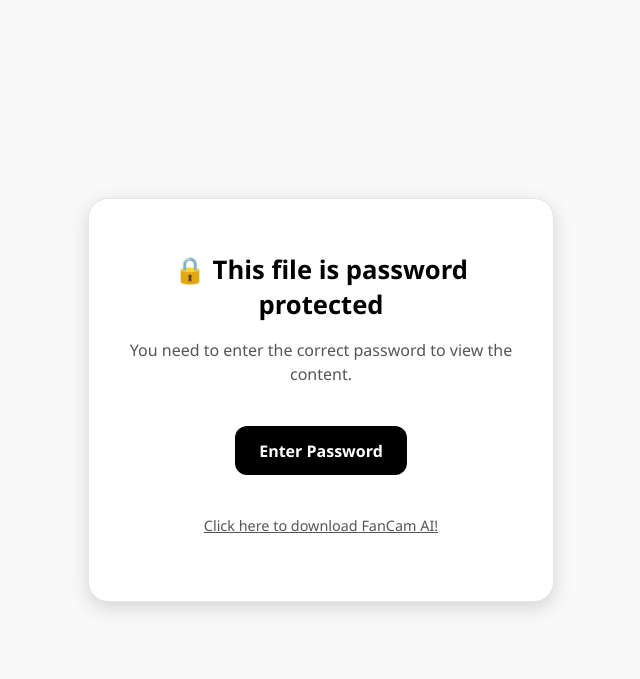
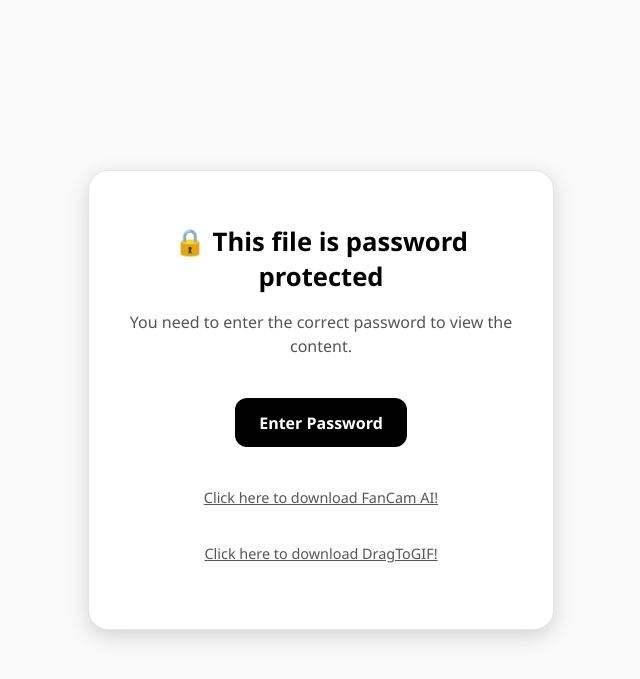
Before and after one commit to FanCam-AI/Back-End, a FastAPI app: template domain/share/templates/protected_preview.html in a window 1280 px wide. Shown: the top 679 px of the page, without its empty margins (319-959 px from the left). Run offline with FastAPI, Linux system fonts and the light colour scheme; the template is opened without the code that fills it, so the values that code supplies are empty; parts of the project's set-up code (start-up, migrations or seed data) failed here and were passed over.

Commit message:
Fix: preview 관련 수정

```diff
--- a/domain/share/service.py
+++ b/domain/share/service.py
@@ -59,6 +59,7 @@ def preview_file_service(db: Session, request, public_id):
         return file_not_found_form(request, "❌ File not found.")
     file_cdn_url = f"{cdn_base_url}/{result.file_path}"
     appstore_url = "https://apps.apple.com/kr/app/fancam-ai/id6752274658"
+    chrome_extension_store_url = "https://chromewebstore.google.com/detail/dragtogif/egnckhoidbiojmhdkjndgidhfjkknfim?authuser=0&hl=en"
 
     if not result.is_protected:
         return RedirectResponse(url=file_cdn_url, status_code=303)
@@ -73,6 +74,7 @@ def preview_file_service(db: Session, request, public_id):
                 "og_url": f"{base_url}/share/preview/{public_id}",
                 "protected_url": f"{base_url}/share/protected/{public_id}",
                 "appstore_url": appstore_url,
+                "chrome_extension_store_url": chrome_extension_store_url,
             },
         )
 
--- a/domain/share/templates/protected_preview.html
+++ b/domain/share/templates/protected_preview.html
@@ -94,6 +94,12 @@
         Click here to download FanCam AI!
       </a>
     </p>
+
+      <p>
+      <a href="{{ chrome_extension_store_url }}" target="_blank" class="small-link">
+        Click here to download DragToGIF!
+      </a>
+    </p>
   </div>
 </body>
 </html>
```
